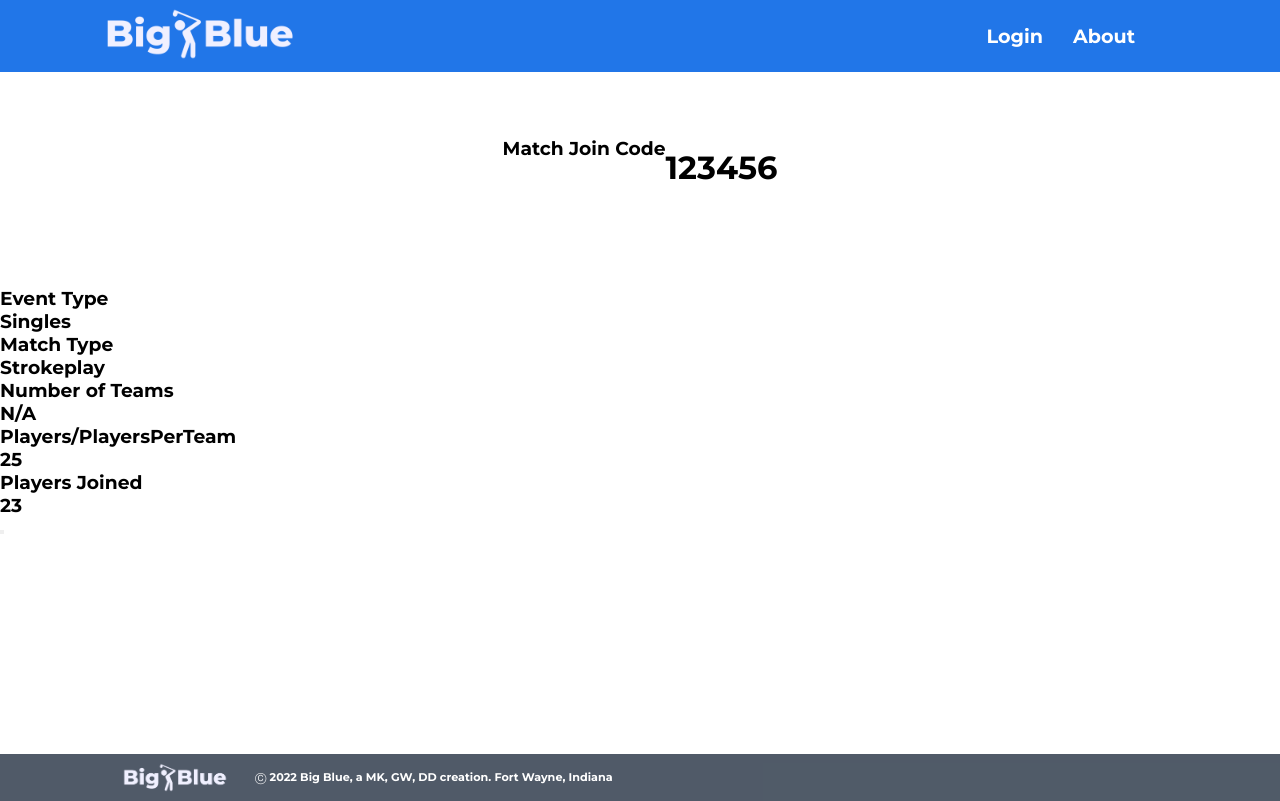
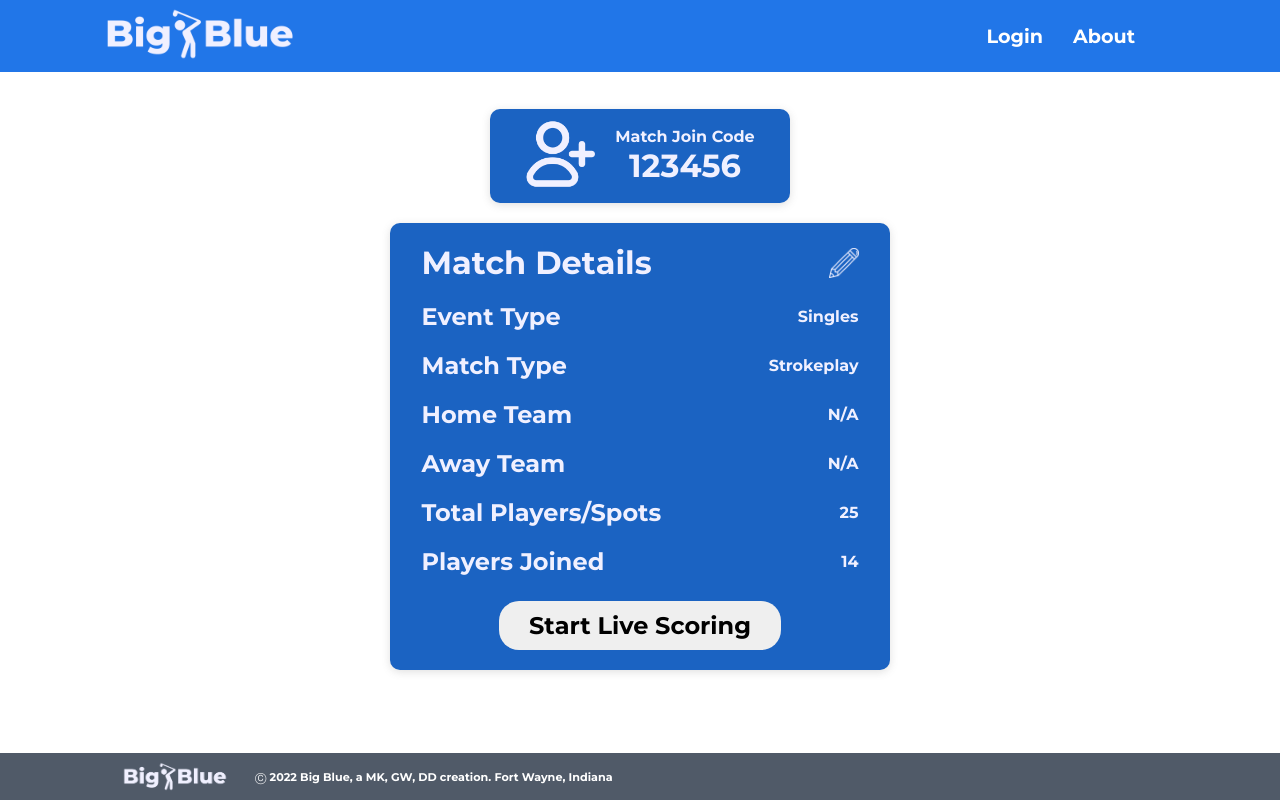
Before and after one commit to maxklema/Big-Blue, a Flask app: page /match_dashboard in a window 1280 px wide. Run offline with Flask 2, Linux system fonts and the light colour scheme.

Commit message:
basics for match dashboard working

```diff
--- /dev/null
+++ b/static/styles/matchdashboard.css
@@ -0,0 +1,352 @@
+@font-face {
+    font-family: bigBlueBold;
+    src: url(Montserrat-Bold.ttf);
+}
+
+
+* {
+    padding: 0;
+    margin: 0;
+    box-sizing: border-box;
+    font-family: BigBlueBold;
+}
+
+form {
+    padding: 10px;
+    line-height: 1.5;
+}
+
+header {
+    top: 0;
+    left: 0;
+    position: absolute;
+    display: flex;
+    justify-content: space-between;
+    width: 100%;
+    align-items: center;
+    background-color: #2176e8;
+    z-index: 10;
+    padding: 4px 100px;
+}
+
+header .logo {
+    max-width: 200px;
+    max-height: 200px;
+    position: relative;
+}
+
+header .navigation {
+    display: flex;
+    justify-content: center;
+    flex-wrap: wrap;
+    padding: 0px 30px;
+}
+
+header .navigation li {
+    list-style: none;
+    margin: 0px 15px;
+}
+
+header .navigation li a {
+    color: white;
+    text-decoration: none;
+    font-size: 1.2em;
+
+
+}
+
+header .navigation li a:hover {
+    color: #F0F0FF;
+
+
+}
+
+
+footer  {
+    position: fixed;
+    bottom: 0;
+    left: 0;
+    display: flex;
+    align-items: center;
+    justify-content: left;
+    background-color: rgba(5, 20, 39, 0.699);
+    width: 100%;
+    z-index: 9;
+    padding: 5px 100px;
+
+}
+
+footer .logofooter {
+    max-width: 150px;
+    max-height: 150px;
+    position: relative;
+    padding: 2px 20px;
+
+}
+
+footer .footertext {
+    display: flex;
+    flex-wrap: wrap;
+    padding: 0px 5px;
+}
+
+footer .footertext p{
+   color: white;
+   font-size: .7em;
+}
+
+footer .footertext p:hover{
+    color: #F0F0FF;
+    cursor: pointer;
+ }
+
+
+html, body {
+    height: 100%;
+}
+
+#container {
+    position: relative;
+    min-height: 97.7%;
+
+}
+
+.main {
+    overflow: auto;
+    padding-top: 90px;
+    padding-bottom: 100px;
+}
+
+.joincode {
+    max-height: 1000px;
+    width: 300px;
+    background-color: #1B63C2;
+    padding: 10px 20px;
+    border-radius: 10px;
+    box-shadow: rgba(99, 99, 99, 0.2) 0px 2px 8px 0px;
+    color: #F0F0FF;
+    text-align: center;
+    display: flex;
+    justify-content: center;
+    margin-top: 20px;
+    flex-direction: row;
+    align-items: center;
+}
+
+.joincode-container {
+    display: flex;
+    justify-content: space-around;
+    margin-top: -20px;
+}
+
+.joinimage img {
+    width: 70px;
+    height: 70px;
+    margin-right: 20px;
+}
+
+.matchdetail-container {
+    display: flex;
+    justify-content: center;
+    margin-top: 20px;
+}
+
+.matchdetail {
+    max-height: 1000px;
+    width: 500px;
+    background-color: #1B63C2;
+    padding: 10px 20px;
+    border-radius: 10px;
+    box-shadow: rgba(99, 99, 99, 0.2) 0px 2px 8px 0px;
+    color: #F0F0FF;
+    text-align: center;
+}
+
+.matchcontent-container {
+    display: flex;
+    justify-content: center;
+    padding: 0px;
+    text-align: left;
+
+}
+
+.matchcontent {
+    max-height: 900px;
+    width: 95%;
+    background-color: #1B63C2;
+    text-align: left;
+
+}
+
+.header-container {
+    display: flex;
+    justify-content: space-between;
+    flex-direction: row;
+    align-items: center;
+    margin-top: 10px;
+}
+
+.header-container img {
+    height: 30px;
+    width: 30px;
+}
+
+
+.eventtype-container {
+    margin-top: 20px;
+    display: flex;
+    align-items: center;
+    justify-content: space-between;
+    flex-direction: row;
+
+}
+
+
+.matchttype-container {
+    margin-top: 20px;
+    display: flex;
+    align-items: center;
+    justify-content: space-between;
+    flex-direction: row;
+}
+
+.hometeam-container {
+    margin-top: 20px;
+    display: flex;
+    align-items: center;
+    justify-content: space-between;
+    flex-direction: row;
+}
+
+.awayteam-container {
+    margin-top: 20px;
+    display: flex;
+    align-items: center;
+    justify-content: space-between;
+    flex-direction: row;
+}
+
+.total-container {
+    margin-top: 20px;
+    display: flex;
+    align-items: center;
+    justify-content: space-between;
+    flex-direction: row;
+}
+
+.joined-container {
+    margin-top: 20px;
+    display: flex;
+    align-items: center;
+    justify-content: space-between;
+    flex-direction: row;
+}
+
+#creatematchbutton {
+    padding: 10px 30px;
+    border-radius: 20px;
+    border: none;
+    margin-top: 25px;
+    font-size: 1.5em;
+    margin-bottom: 10px;
+}
+
+#creatematchbutton:hover {
+    cursor: pointer;
+    background-color: #cfcfdb;
+}
+
+
+
+
+
+
+
+
+
+
+
+
+
+
+
+
+
+
+
+
+
+
+
+
+
+
+
+
+
+
+
+@media (max-width: 723px){
+    header {
+        padding: 4px 15px;
+        flex-direction: row;
+    }
+
+    header .logo {
+        padding: 8px 20px;
+    }
+}
+
+@media (max-width: 500px){
+    header {
+        padding: 4px 15px;
+        flex-direction: column;
+    }
+
+    .main {
+        padding-top: 110px;
+    }
+
+    header .logo {
+        max-width: 200px;
+        max-height: 200px;
+        position: relative;
+        padding: 2px 10px;
+    }
+}
+
+@media (max-width: 781px){
+    footer {
+        padding: 4px 15px;
+        flex-direction: column;
+    }
+}
+
+@media (max-width: 300px){
+    .main {
+        padding-top: 130px;
+    }
+}
+
+@media (max-width: 1000px){
+    footer {
+        padding: 4px 10px;
+
+    }
+}
+
+@media (max-width: 216px){
+    header .logo {
+       max-width: 100px;
+       max-height: 100px;
+    }
+}
+
+@media (max-width: 178px){
+    header .logo {
+       max-width: 75px;
+       max-height: 75px;
+    }
+
+
+}
--- a/templates/match_dashboard.html
+++ b/templates/match_dashboard.html
@@ -1,29 +1,97 @@
 {% extends "indexcontent.html" %}
 {% block content %}
 
+<html>
+        <head>
             <title>Big Blue | Match Dashboard</title>
-<link rel="stylesheet" href="{{ url_for('static', filename='styles/style.css') }}">
+            <link rel="stylesheet" href="{{ url_for('static', filename='styles/matchdashboard.css') }}">
+        </head>
+
     <div id="container">
-        <div id="joinshow">
-            <h3>Match Join Code</h3>
+        <div class="main">
+            <body>
+                <div class="joincode-container">
+                    <div class="joincode">
+                        <div class="joinimage">
+                            <img src="{{ url_for('static', filename='logo graphics/joinicon.png') }}">
+                        </div>
+                        <div class="joininfo">
+                            <h4>Match Join Code</h4>
+                            <h1>123456</h1>
+                        </div>
 
-            <h1 id="joincode"><br>123456</h1>
                     </div>
-        <div id="matchinfo">
-            <h3>Event Type</h3><h3><b>Singles</b></h3>
-            <h3>Match Type</h3><h3><b>Strokeplay</b></h3>
-            <h3>Number of Teams</h3><h3><b>N/A</b></h3>
-            <h3>Players/PlayersPerTeam</h3><h3><b>25</b></h3>
-            <h3>Players Joined</h3><h3><b>23</b></h3>
+                </div>
 
-            <button value="Start Scoring">
+
+                <div class="matchdetail-container">
+                    <div class="matchdetail">
+
+
+                        <div class="matchcontent-container">
+                            <div class="matchcontent">
+                                <div class="header-container">
+                                    <h1>Match Details</h1>
+                                    <img src="{{ url_for('static', filename='logo graphics/pencilicon.png') }}">
                                 </div>
+                                <div class="eventtype-container">
+                                    <h2>Event Type</h2>
+                                    <h4>Singles</h4>
+                                </div>
+
+                                <div class="matchttype-container">
+                                    <h2>Match Type</h2>
+                                    <h4>Strokeplay</h4>
+                                </div>
+
+                                <div class="hometeam-container">
+                                    <h2>Home Team</h2>
+                                    <h4>N/A</h4>
+                                </div>
+
+                                <div class="awayteam-container">
+                                    <h2>Away Team</h2>
+                                    <h4>N/A</h4>
+                                </div>
+
+                                <div class="total-container">
+                                    <h2>Total Players/Spots</h2>
+                                    <h4>25</h4>
+                                </div>
+
+                                <div class="joined-container">
+                                    <h2>Players Joined</h2>
+                                    <h4>14</h4>
+                                </div>
+
+
+                            </div>
+                        </div>
+
+                        <input id="creatematchbutton" type="submit" value="Start Live Scoring">
+
+
+
+
+
+                    </div>
+
+
+                </div>
+
+
+
+            </body>
+
             <footer>
                 <img src="{{ url_for('static', filename='logo graphics/bigbluewhite.png') }}" class="logofooter">
                 <div class="footertext">
                     <p>Ⓒ 2022 Big Blue, a MK, GW, DD creation. Fort Wayne, Indiana</p>
+                </div>
 
-            </div>
+
+
             </footer>
         </div>
+    </div>
 {% endblock %}
```
Also changed, not shown: static/logo graphics/joinicon.png (added), static/logo graphics/pencilicon.png (added). Lines whose indentation alone changed are shown as unchanged.
